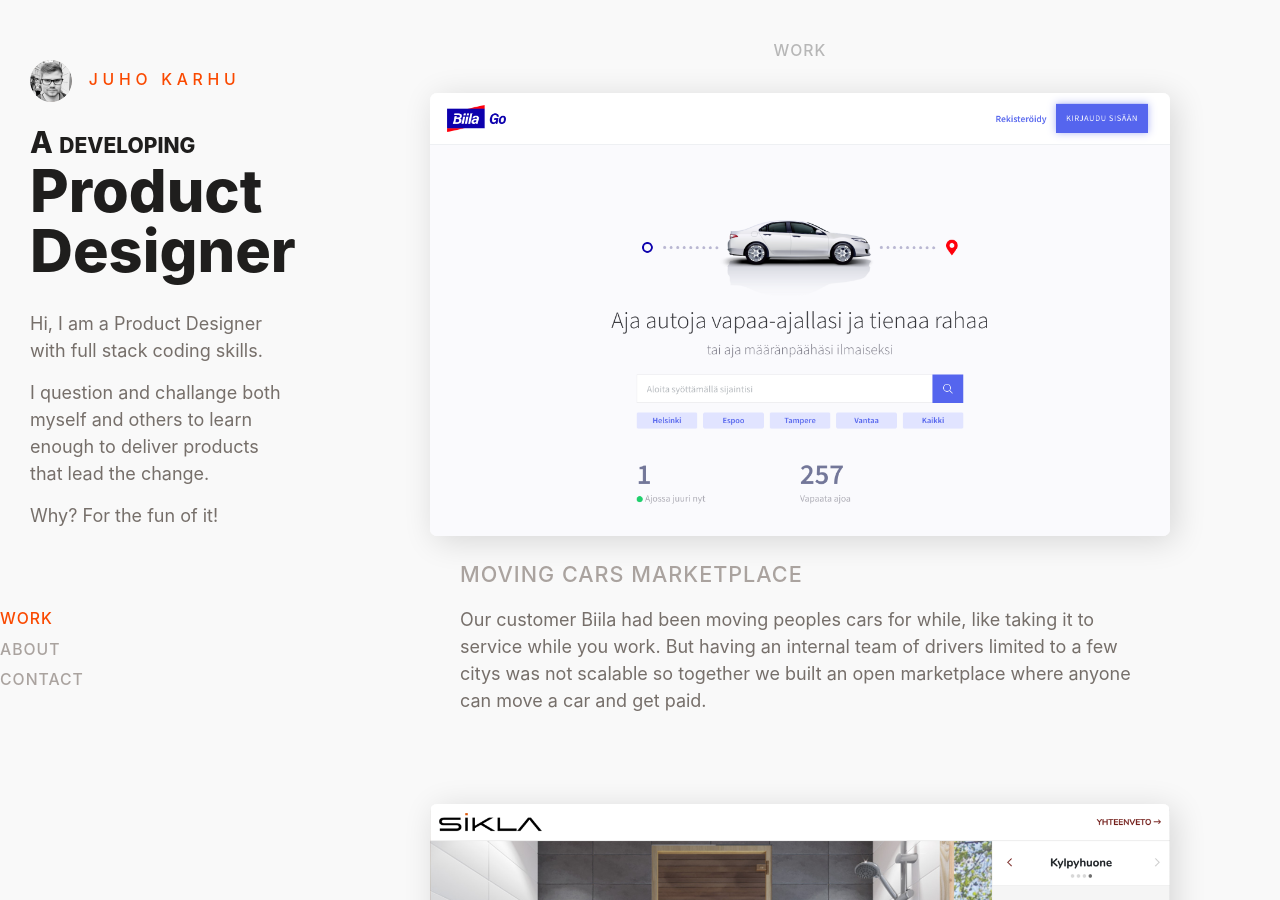
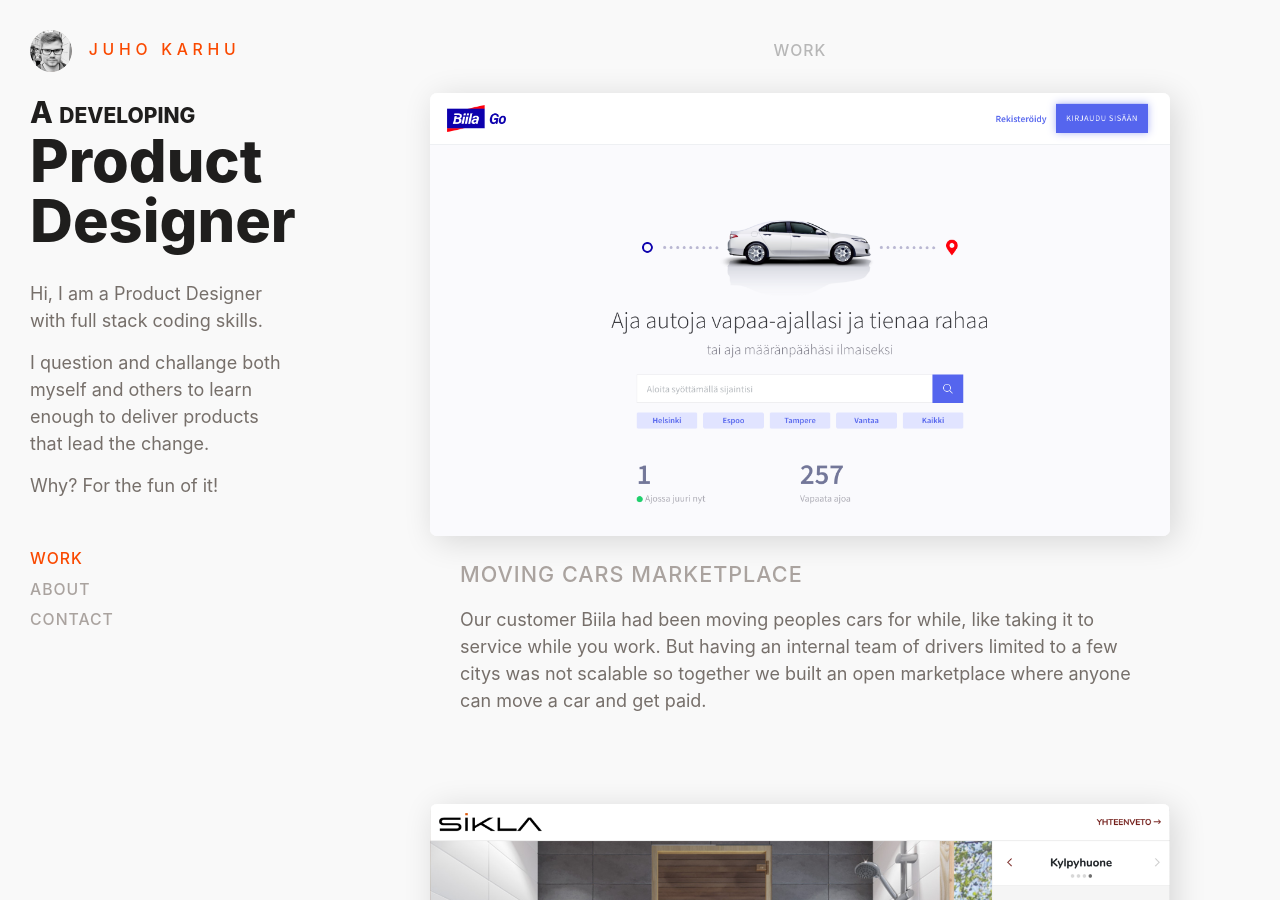
Before and after one commit to karjuho/juhokarhu.com, a Jekyll site: the page built from index.markdown, in a window 1280 px wide and 900 px high. Built offline with Jekyll 4.4.1, drawn with Linux system fonts in a browser that asks for light colours; some web fonts are replaced.

Commit message:
Mooore fixes to sticky

```diff
--- a/_sass/_layout.scss
+++ b/_sass/_layout.scss
@@ -10,10 +10,11 @@
 .home-header {
     @media screen and (min-width: $on-laptop) {
         width: 25%;
+        min-width: 300px;
 
         .sticky {
             position: sticky;
-            top: $spacing-unit;
+            top: 0;
         }
     }
 
@@ -27,7 +28,7 @@
 }
 
 .nav-container {
-    padding: $spacing-unit 0;
+    padding: 0 $spacing-unit;
 
     @media screen and (max-width: $on-laptop) {
         width: 100%;
```
